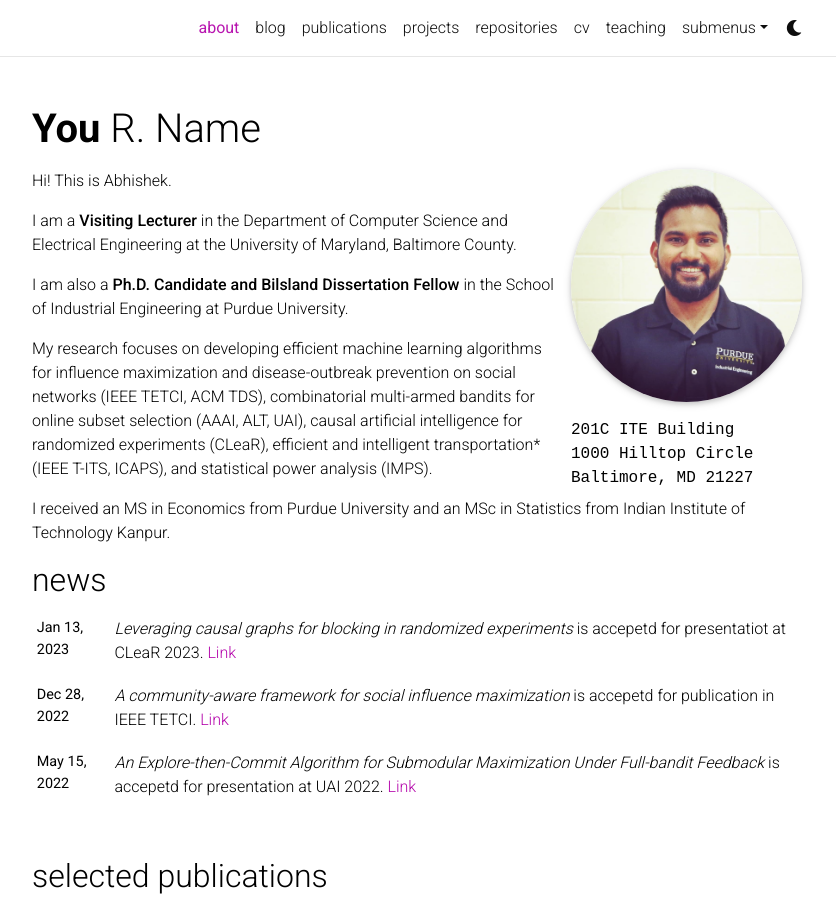
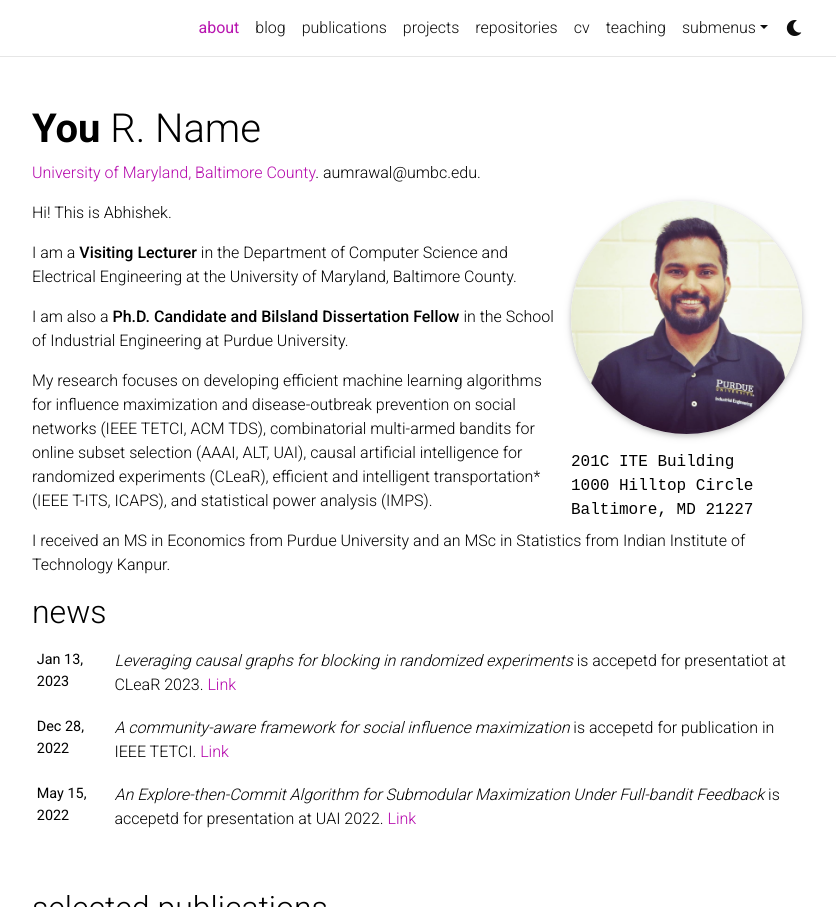
Before and after one commit to abhishekumrawal/old-website, a Jekyll site: the page built from _pages/about.md, in a window 1280 px wide and 1229 px high, cut to the strip 0-907 px from the top of the window. Shown: the whole strip, without its empty margins (223-1059 px from the left). Built offline with Jekyll 4.4.1, drawn with Linux system fonts in a browser that asks for light colours; full-size pictures stand in for the smaller copies a plugin makes; comment, search, counter and statistics services are not loaded; a style sheet for code colours, icons or effects is not loaded; some of the changed lines change nothing that is shown.

Commit message:
Update about.md

```diff
--- a/_pages/about.md
+++ b/_pages/about.md
@@ -2,8 +2,8 @@
 layout: about
 title: about
 permalink: /
-subtitle1: <a href='#'>Purdue University</a>. aumrawal@purdue.edu.
-subtitle2: <a href='#'>University of Maryland, Baltimore County</a>. aumrawal@umbc.edu.
+subtitle: <a href='purdue.edu'>Purdue University</a>. aumrawal@purdue.edu.
+subtitle: <a href='umbc.edu'>University of Maryland, Baltimore County</a>. aumrawal@umbc.edu.
 
 profile:
   align: right
```
